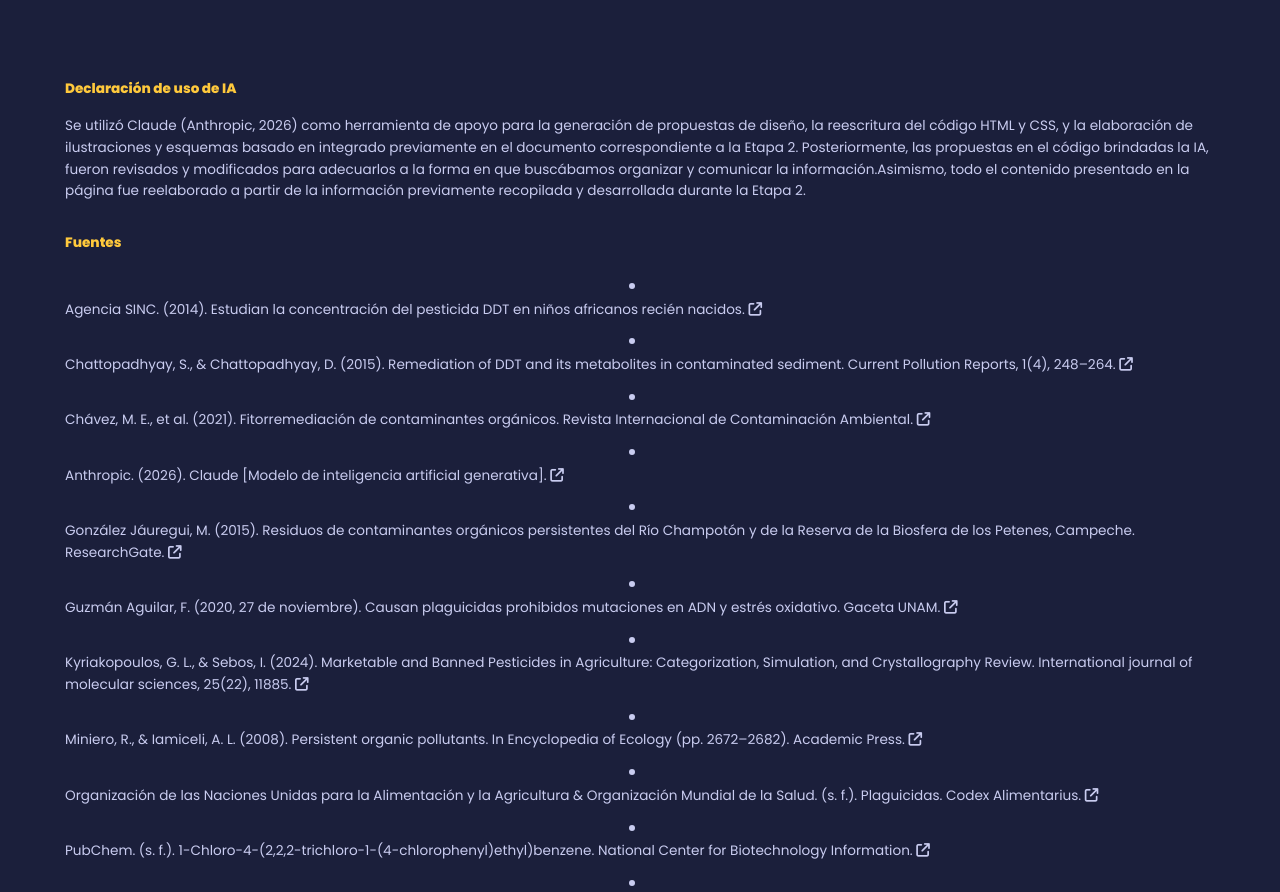
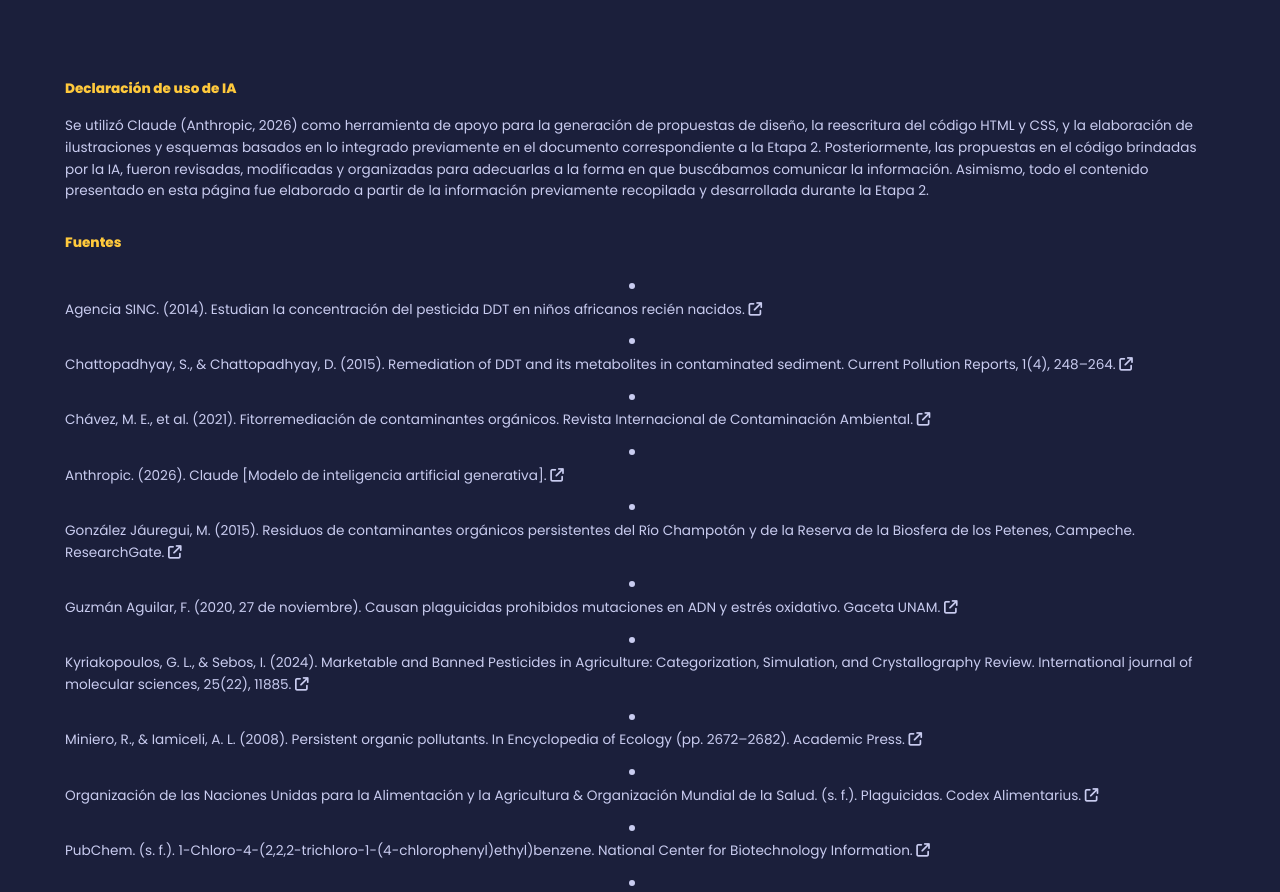
Before and after one commit to A01804475/DDT-Equipo-3, a plain HTML site: page index.html in a window 1280 px wide. Shown: the part 9778-10670 px from the top of the page. Drawn offline with Linux system fonts and the light colour scheme.

Commit message:
modified:   index.html

```diff
--- a/index.html
+++ b/index.html
@@ -496,7 +496,7 @@
             <div class="row">
                 <div class="col-12">
                     <h2 class="texto-pie">Declaración de uso de IA</h2>
-                        <p class="texto-pie">Se utilizó Claude (Anthropic, 2026) como herramienta de apoyo para la generación de propuestas de diseño, la reescritura del código HTML y CSS, y la elaboración de ilustraciones y esquemas basado en integrado previamente en el documento correspondiente a la Etapa 2. Posteriormente, las propuestas en el código brindadas la IA, fueron revisados y modificados para adecuarlos a la forma en que buscábamos organizar y comunicar la información.Asimismo, todo el contenido presentado en la página fue reelaborado a partir de la información previamente recopilada y desarrollada durante la Etapa 2. </p>
+                        <p class="texto-pie">Se utilizó Claude (Anthropic, 2026) como herramienta de apoyo para la generación de propuestas de diseño, la reescritura del código HTML y CSS, y la elaboración de ilustraciones y esquemas basados en lo integrado previamente en el documento correspondiente a la Etapa 2. Posteriormente, las propuestas en el código brindadas por la IA, fueron revisadas, modificadas y organizadas para adecuarlas a la forma en que buscábamos comunicar la información. Asimismo, todo el contenido presentado en esta página fue elaborado a partir de la información previamente recopilada y desarrollada durante la Etapa 2. </p>
                 </div>
             </div>
             <div class="row">
```
